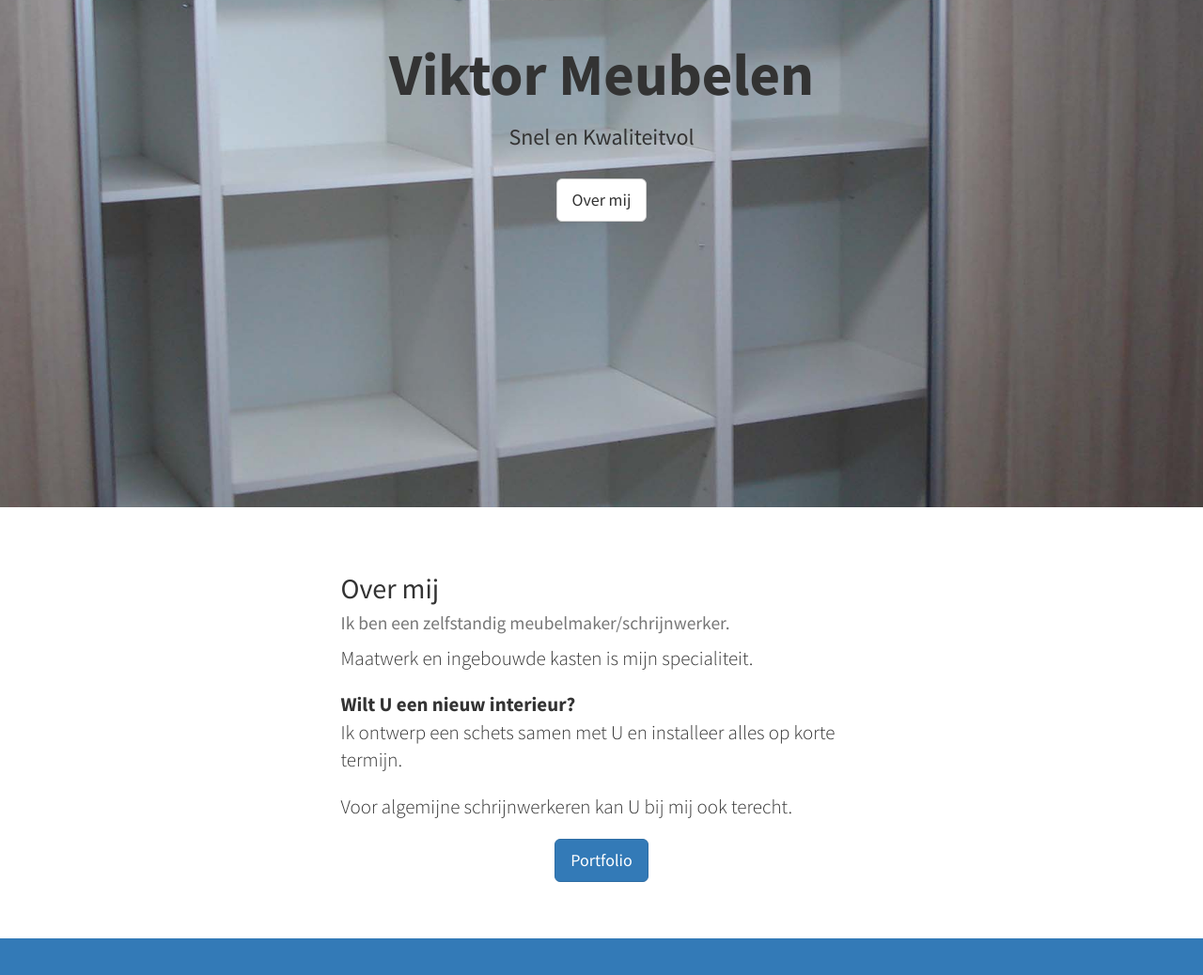
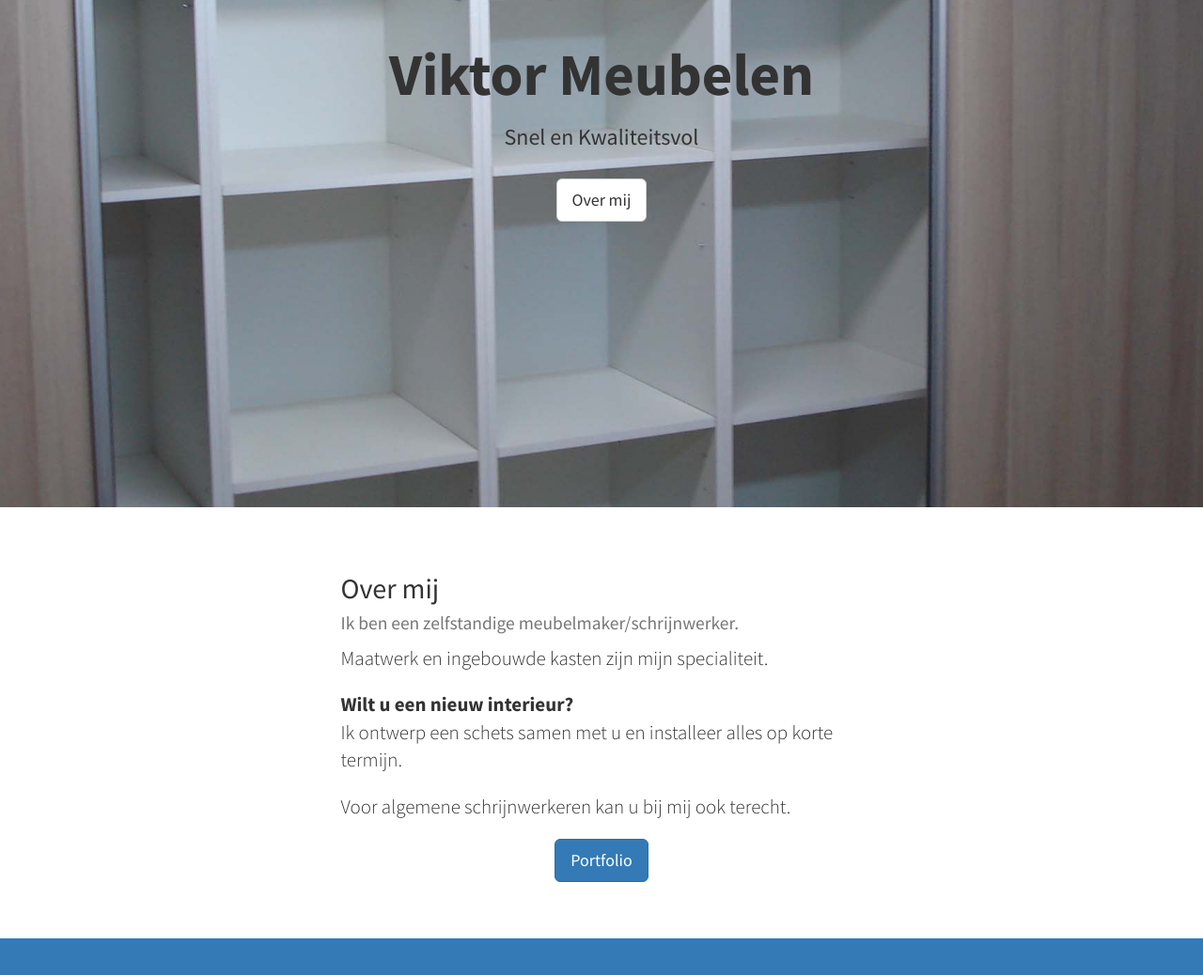
Before and after one commit to viktormeubelen/viktormeubelen.github.io, a plain HTML site: page index.html in a window 1280 px wide. Shown: the part 260-1298 px from the top of the page at 94% size. Drawn offline with Linux system fonts and the light colour scheme.

Commit message:
Fixed some typos.

```diff
--- a/index.html
+++ b/index.html
@@ -7,10 +7,10 @@
     <meta charset="utf-8">
     <meta http-equiv="X-UA-Compatible" content="IE=edge">
     <meta name="viewport" content="width=device-width, initial-scale=1">
-    <meta name="description" content="Ik ben een zelfstandig meubelmaker/schrijnwerker. Meubelen op maat en ingebouwde kasten is mijn specialiteit. Wilt U een nieuw interieur? Ik ontwerp een schets samen met U en installeer alles op korte termijn. Voor algemijne schrijnwerkeren kan U bij mij ook terecht. Ontdek mijn portfolio en contacteer mij voor een gratis offerte. Gsm: 0488 22 99 95 (Viktor).">
+    <meta name="description" content="Ik ben een zelfstandige meubelmaker/schrijnwerker. Meubelen op maat en ingebouwde kasten zijn mijn specialiteit. Wilt u een nieuw interieur? Ik ontwerp een schets samen met u en installeer alles op korte termijn. Voor algemene schrijnwerkeren kan u bij mij ook terecht. Ontdek mijn portfolio en contacteer mij voor een gratis offerte. Gsm: 0488 22 99 95 (Viktor).">
     <meta name="author" content="Fedor Biryukov">
 
-    <title>Meubelen op Maat, Ingebouwde Kasten en Algemijne Schrijnwerkerij</title>
+    <title>Meubelen op Maat, Ingebouwde Kasten en Algemene Schrijnwerkerij</title>
 
     <!-- Bootstrap Core CSS -->
     <link href="css/bootstrap.min.css" rel="stylesheet">
@@ -60,7 +60,7 @@
     <header id="top" class="header">
         <div class="text-vertical-center">
             <h1>Viktor Meubelen</h1>
-            <h3>Snel en Kwaliteitvol</h3>
+            <h3>Snel en Kwaliteitsvol</h3>
             <br>
             <a href="#about" class="btn btn-default btn-lg">Over mij</a>
         </div>
@@ -71,10 +71,10 @@
         <div class="container">
             <div class="row">
                 <div class="col-lg-6 col-lg-offset-3 text-left">
-                    <h2>Over mij<br><small>Ik ben een zelfstandig meubelmaker/schrijnwerker.</small></h2>
-                    <p class="lead">Maatwerk en ingebouwde kasten is mijn specialiteit.</p>
-                    <p class="lead"><strong>Wilt U een nieuw interieur?</strong><br>Ik ontwerp een schets samen met U en installeer alles op korte termijn.</p>
-                    <p class="lead">Voor algemijne schrijnwerkeren kan U bij mij ook terecht.</p>
+                    <h2>Over mij<br><small>Ik ben een zelfstandige meubelmaker/schrijnwerker.</small></h2>
+                    <p class="lead">Maatwerk en ingebouwde kasten zijn mijn specialiteit.</p>
+                    <p class="lead"><strong>Wilt u een nieuw interieur?</strong><br>Ik ontwerp een schets samen met u en installeer alles op korte termijn.</p>
+                    <p class="lead">Voor algemene schrijnwerkeren kan u bij mij ook terecht.</p>
                     <p class="text-center"><a href="#services" class="btn btn-primary btn-lg">Portfolio</a></p>
                 </div>
             </div>
```
